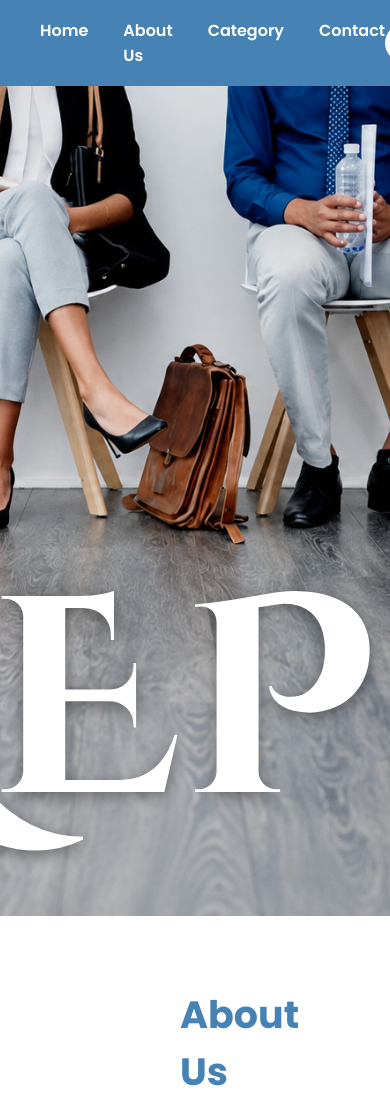
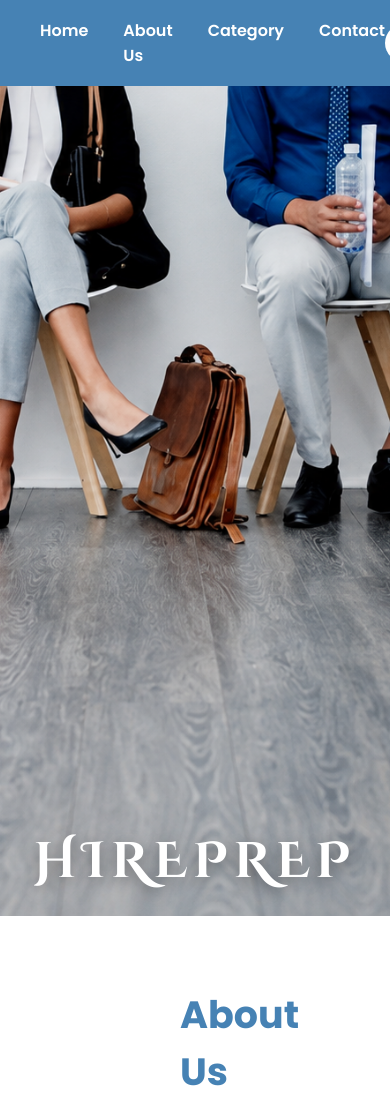
Before and after one commit to kwincyshah/-hireprep-frontend, a React (Vite) app: page /home in a window 390 px wide. Shown: the top 1097 px of the page. Built offline with nearby package versions, Linux system fonts and the light colour scheme.

Commit message:
fix hero title responsive on small screens

```diff
--- a/src/pages/Home.css
+++ b/src/pages/Home.css
@@ -22,10 +22,14 @@
   bottom: 20px;
   left: 50%;
   transform: translateX(-50%);
-  font-size: 280px;
+  font-size: clamp(50px, 10vw, 170px);
   color: var(--color-white);
   letter-spacing: 6px;
   text-shadow: 0 4px 15px rgba(0, 0, 0, 0.4);
+  white-space: nowrap;
+  width: 100%;
+  text-align: center;
+  padding: 0 10px;
 }
 
 .about-section {
```
